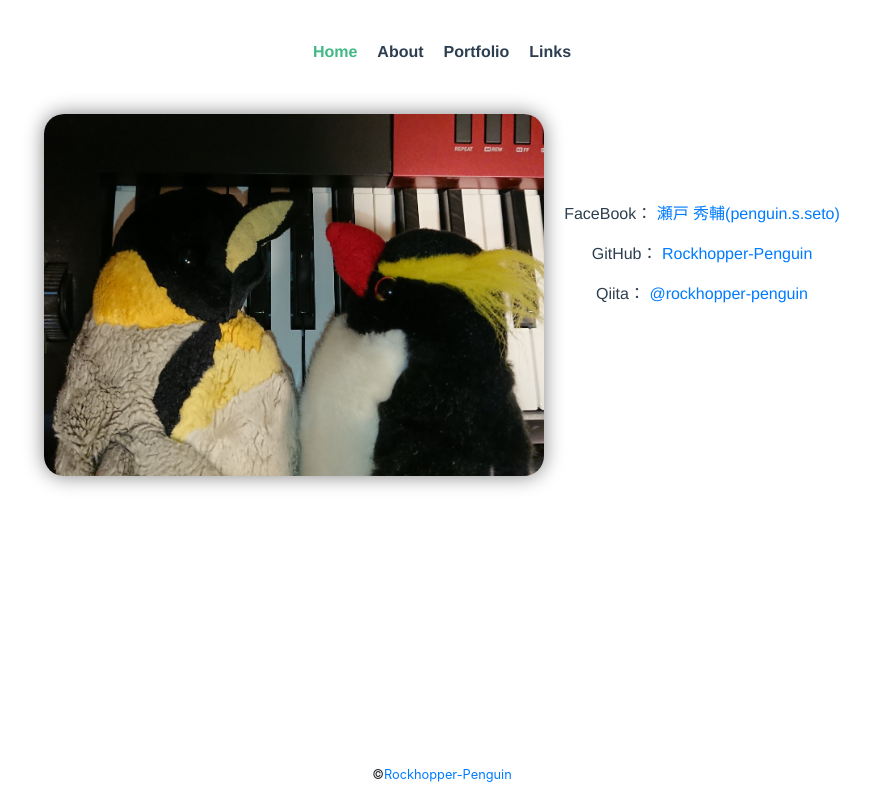
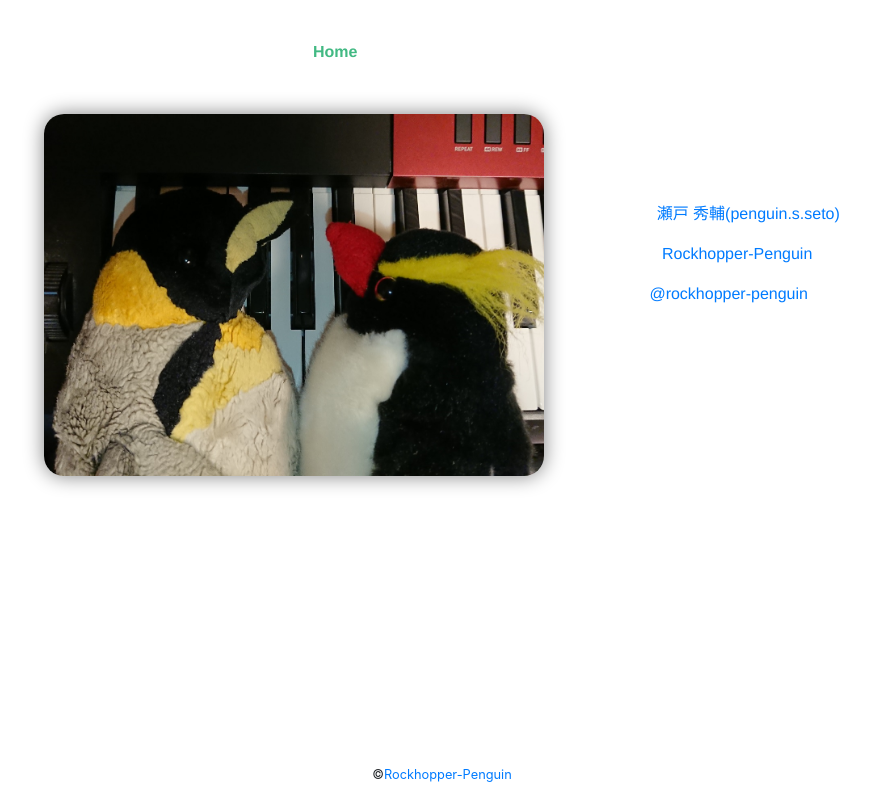
Before and after one commit to rockhopper-penguin/syusuke-s, a Vue app: page / in a window 1280 px wide. Shown: the whole page, without its empty margins (198-1068 px from the left). Built offline with nearby package versions, Linux system fonts and the light colour scheme.

Commit message:
文字色の変更

```diff
--- a/src/App.vue
+++ b/src/App.vue
@@ -24,7 +24,7 @@
   -webkit-font-smoothing: antialiased;
   -moz-osx-font-smoothing: grayscale;
   text-align: center;
-  color: #2c3e50;
+  color: white;
 }
 
 #nav {
@@ -33,7 +33,7 @@
 
 #nav a {
   font-weight: bold;
-  color: #2c3e50;
+  color: white;
   text-decoration: none;
 }
 
```
